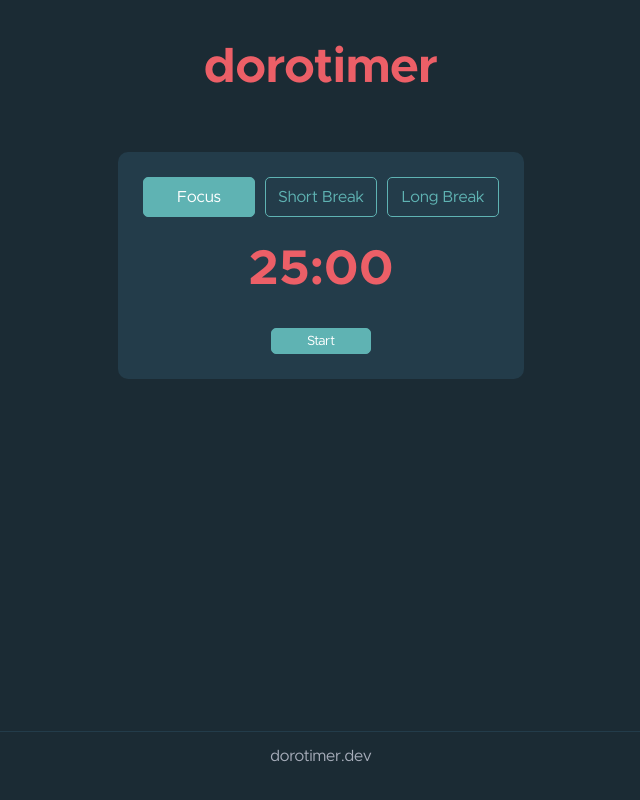
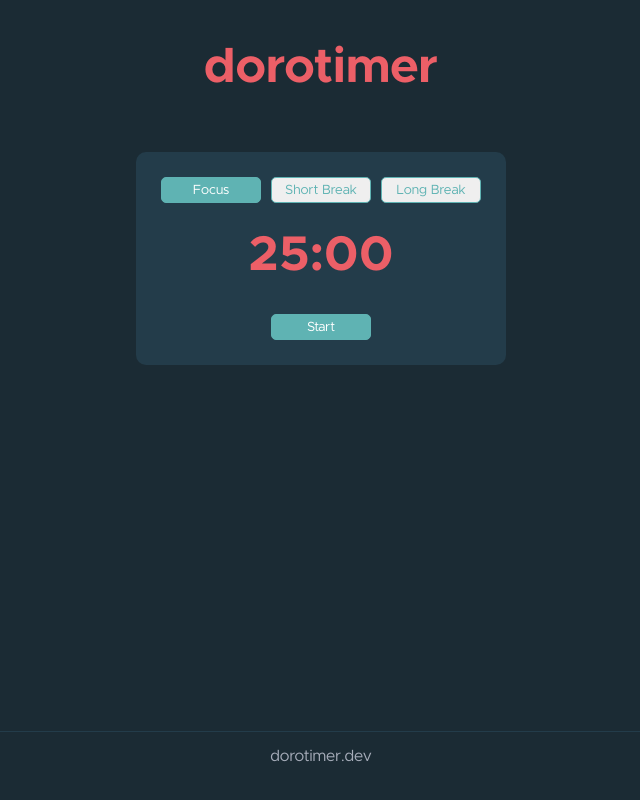
Before and after one commit to kristophesankar/pomolotl, a Next.js app: page / in a window 1280 px wide. Shown: the whole page, without its empty margins (319-959 px from the left). Built offline with nearby package versions, Linux system fonts and the light colour scheme.

Commit message:
add stop pause and continue buttons

```diff
--- a/components/Button.js
+++ b/components/Button.js
@@ -1,4 +1,4 @@
 import { btn } from '@/styles/Index.module.sass'
-export default function Button({title, onClick}) {
-  return <button className={btn} onClick={onClick}>{title}</button>
+export default function Button({title, onClick, classNames = btn}) {
+  return <button className={classNames} onClick={onClick}>{title}</button>
 }
--- a/components/Timer.js
+++ b/components/Timer.js
@@ -1,41 +1,30 @@
-import { timerNav, btnOutline, btn } from '@/styles/Index.module.sass'
 import Button from '@/components/Button'
 import { useActor } from '@xstate/react'
 import { useContext } from 'react'
 import { GlobalStateContext } from '@/providers/globalState'
+import TimerNav from '@/components/TimerNav'
 
 export default function Timer() {
   const { service } = useContext(GlobalStateContext)
-  const [state] = useActor(service)
-
-  const stateNames = {
-    focus: 'Focus',
-    shortBreak: 'Short Break',
-    longBreak: 'Long Break',
+  const [state, send] = useActor(service)
+  const { currentTime } = state.context
+  const { timerInner } = state.children
+  const interValState = timerInner.getSnapshot() !== undefined ? timerInner.getSnapshot().value : undefined
+  if (interValState !== undefined) {
+    console.log(interValState)
   }
-
   return (
     <div>
-      <div className={timerNav}>
-        {Object.values(stateNames).map((e) => {
-          const name = e.replace(/s/g, '')
-          const key = `key-${name}`
-          return (
-            <span
-              key={key}
-              className={stateNames[state.value] === e ? btn : btnOutline}
-            >
-              {e}
-            </span>
-          )
-        })}
-      </div>
-      <h1>{state.context.currentTime}</h1>
-      {state.context.timerInner === null ? (
-        <Button title="Start" onClick={() => service.send('START')} />
-      ) : (
-        ''
-      )}
+      <TimerNav />
+      <h1>{currentTime}</h1>
+      {
+        {
+          undefined: <Button title="Start" onClick={() => send('START')} />,
+          'idle': <Button title="Start" onClick={() => send('START')} />,
+          'running': <><Button title="Pause" onClick={() => send('PAUSE')} /> <Button title="Stop" onClick={() => send('STOP')}/> </>,
+          'paused': <><Button title="Continue" onClick={() => send('CONTINUE')} /> <Button title="Restart" onClick={() => send('START')} /><Button title="Stop" onClick={() => send('STOP')}/> </>,
+        }[interValState]
+      }
     </div>
   )
 }
--- a/components/TimerNav.js
+++ b/components/TimerNav.js
@@ -1,11 +1,31 @@
-import {timerNav, btn} from '@/styles/Index.module.sass'
+import { timerNav, btn, btnOutline } from '@/styles/Index.module.sass'
 import Button from '@/components/Button'
-export default function TimerNav () {
+import { useActor } from '@xstate/react'
+import { useContext } from 'react'
+import { GlobalStateContext } from '@/providers/globalState'
+
+export default function TimerNav() {
+  const { service } = useContext(GlobalStateContext)
+  const [state] = useActor(service)
+
+  const stateNames = {
+    focus: 'Focus',
+    shortBreak: 'Short Break',
+    longBreak: 'Long Break',
+  }
+
   return (
     <div className={timerNav}>
-        <Button title='Pomodoro' />
-        <Button title='Short Break' />
-        <Button title='Long Break' />
+      {Object.keys(stateNames).map((e) => {
+        const key = `key-${e}`
+        return (
+          <Button
+            title={stateNames[e]}
+            key={key}
+            classNames={state.matches(e) ? btn : btnOutline}
+          />
+        )
+      })}
     </div>
   )
 }
--- a/stateMachines/timer.js
+++ b/stateMachines/timer.js
@@ -4,22 +4,26 @@ const padTo2Digits = (num) => {
   return num.toString().padStart(2, '0')
 }
 
+let initFocusTime = '25:00'
+let initShortTime = '05:00'
+let initLongTime = '15:00'
+
 const initContext = {
-  duration: 25,
+  duration: 1500,
   current: 0,
   timeLeft: '',
   interval: 1,
 }
 
 const shortBreakContext = {
-  duration: 5,
+  duration: 300,
   current: 0,
   timeLeft: '',
   interval: 1,
 }
 
 const longBreakContext = {
-  duration: 15,
+  duration: 900,
   current: 0,
   timeLeft: '',
   interval: 1,
@@ -42,7 +46,12 @@ const timer = (contextArg) => {
         PAUSE: 'paused',
         STOP: 'idle',
         TICK: {
-          actions: ['increment', 'updateTimeLeft', 'showTimeLeft', 'updateParent',],
+          actions: [
+            'increment',
+            'updateTimeLeft',
+            'showTimeLeft',
+            'updateParent',
+          ],
           cond: (context) => {
             return context.current < context.duration
           },
@@ -88,7 +97,7 @@ const timer = (contextArg) => {
       return context.timeLeft
     },
     updateParent: sendParent((context, event) => ({
-      type: "UPDATE_TIME",
+      type: 'UPDATE_TIME',
       data: context.timeLeft,
     })),
     resetCurrent: assign({
@@ -137,15 +146,31 @@ const focus = {
     ],
   },
   exit: ['destroyTimer'],
-  entry: [assign({
-    currentTime: (context) => "25:00"
-  })],
+  entry: [
+    assign({
+      currentTime: (context) => initFocusTime,
+    }),
+  ],
   on: {
     START: {
       actions: ['spawnFocusTimer', 'sendStart'],
     },
+    STOP: {
+      actions: [
+        'sendStop',
+        assign({
+          currentTime: (context) => initFocusTime,
+        }),
+      ],
+    },
     UPDATE_TIME: {
-      actions: ["updateTime"],
+      actions: ['updateTime'],
+    },
+    PAUSE: {
+      actions: ['sendPause'],
+    },
+    CONTINUE: {
+      actions: ['sendContinue'],
     },
   },
 }
@@ -159,15 +184,31 @@ const shortBreak = {
     },
   },
   exit: ['destroyTimer'],
-  entry: [assign({
-    currentTime: (context) => "05:00"
-  })],
+  entry: [
+    assign({
+      currentTime: (_) => initShortTime,
+    }),
+  ],
   on: {
     START: {
       actions: ['spawnShortTimer', 'sendStart'],
     },
+    STOP: {
+      actions: [
+        'sendStop',
+        assign({
+          currentTime: (_) => initShortTime,
+        }),
+      ],
+    },
     UPDATE_TIME: {
-      actions: ["updateTime"],
+      actions: ['updateTime'],
+    },
+    PAUSE: {
+      actions: ['sendPause'],
+    },
+    CONTINUE: {
+      actions: ['sendContinue'],
     },
   },
 }
@@ -181,15 +222,31 @@ const longBreak = {
     },
   },
   exit: ['destroyTimer'],
-  entry: [assign({
-    currentTime: (context) => "15:00"
-  })],
+  entry: [
+    assign({
+      currentTime: (_) => initLongTime,
+    }),
+  ],
   on: {
     START: {
       actions: ['spawnLongTimer', 'sendStart'],
     },
+    STOP: {
+      actions: [
+        'sendStop',
+        assign({
+          currentTime: (_) => initLongTime,
+        }),
+      ],
+    },
     UPDATE_TIME: {
-      actions: ["updateTime"],
+      actions: ['updateTime'],
+    },
+    PAUSE: {
+      actions: ['sendPause'],
+    },
+    CONTINUE: {
+      actions: ['sendContinue'],
     },
   },
 }
@@ -206,9 +263,10 @@ export const appConfiguration = {
   context: {
     timesRun: 0,
     timerInner: null,
-    currentTime: "25:00",
+    currentTime: initFocusTime,
   },
   states: appStates,
+  predictableActionArguments: true,
 }
 
 export const appActions = {
@@ -229,17 +287,17 @@ export const appActions = {
   }),
   spawnFocusTimer: assign({
     timerInner: (context, event) => {
-      return spawn(timer(initContext), 'timerInner')
+      return spawn(timer(initContext), { name: 'timerInner', sync: true })
     },
   }),
   spawnShortTimer: assign({
     timerInner: () => {
-      return spawn(timer(shortBreakContext), 'timerInner')
+      return spawn(timer(shortBreakContext), { name: 'timerInner', sync: true })
     },
   }),
   spawnLongTimer: assign({
     timerInner: () => {
-      return spawn(timer(longBreakContext), 'timerInner')
+      return spawn(timer(longBreakContext), { name: 'timerInner', sync: true })
     },
   }),
   sendStart: send(
@@ -254,6 +312,18 @@ export const appActions = {
       to: (context) => context.timerInner,
     }
   ),
+  sendPause: send(
+    { type: 'PAUSE' },
+    {
+      to: (context) => context.timerInner,
+    }
+  ),
+  sendContinue: send(
+    { type: 'CONTINUE' },
+    {
+      to: (context) => context.timerInner,
+    }
+  ),
 }
 
 export const pomodoroMachine = createMachine(appConfiguration, {
```
